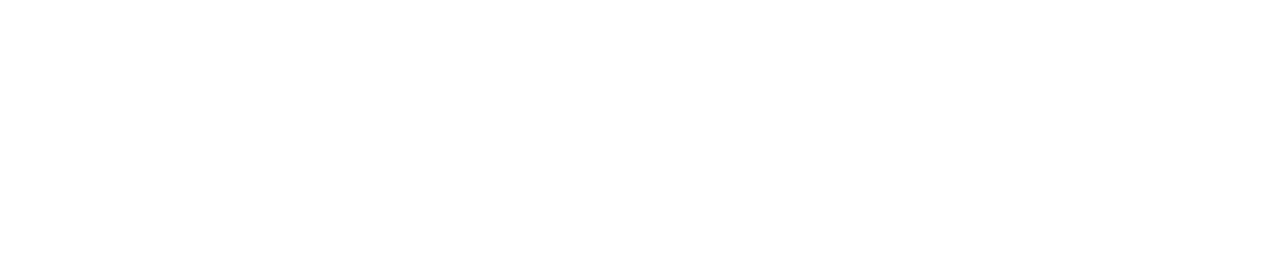
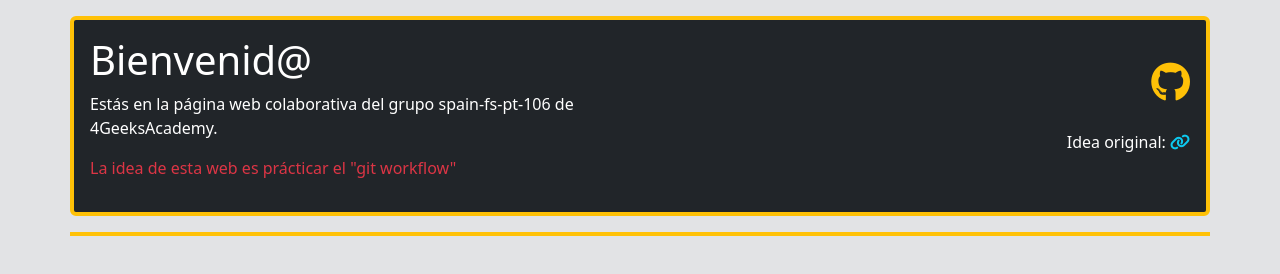
Before and after one commit to Adr1Est/spain-fs-pt-106-web-colaborativa, a plain HTML site: page index.html in a window 1280 px wide. Drawn offline with nearby package versions, Linux system fonts and the light colour scheme.

Commit message:
añadido cdn fontawesome y header

```diff
--- a/index.html
+++ b/index.html
@@ -5,9 +5,29 @@
     <meta name="viewport" content="width=device-width, initial-scale=1.0">
     <title>fs-106 Web Colaborativa</title>
     <link href="https://cdn.jsdelivr.net/npm/bootstrap@5.3.5/dist/css/bootstrap.min.css" rel="stylesheet" integrity="sha384-SgOJa3DmI69IUzQ2PVdRZhwQ+dy64/BUtbMJw1MZ8t5HZApcHrRKUc4W0kG879m7" crossorigin="anonymous">
+    <link rel="stylesheet" href="https://cdnjs.cloudflare.com/ajax/libs/font-awesome/6.7.2/css/all.min.css" integrity="sha512-Evv84Mr4kqVGRNSgIGL/F/aIDqQb7xQ2vcrdIwxfjThSH8CSR7PBEakCr51Ck+w+/U6swU2Im1vVX0SVk9ABhg==" crossorigin="anonymous" referrerpolicy="no-referrer" />
   </head>
-  <body>
+  <body class="container-fluid d-flex flex-column justify-content-center bg-secondary-subtle">
+    <div class="container-sm border border-warning bg-dark border-4 rounded text-white p-3 mt-3 mb-3 header">
+      <div class="row">
+        <div class="col-md-6">
+          <h1>Bienvenid@</h1>
+          <p>Estás en la página web colaborativa del grupo spain-fs-pt-106 de 4GeeksAcademy.</p>
+          <p class="text-danger">La idea de esta web es prácticar el "git workflow"</p>
+        </div>
+        <div class="col-md-6 d-flex flex-column justify-content-evenly align-items-end ">
+          <a href="https://github.com/Adr1Est/spain-fs-pt-106-web-colaborativa" target="_blank" class="text-warning"><i class="fa-brands fa-github fs-1"></i></a>
+          <p>Idea original: <a href="https://www.w3schools.com/git/git_remote_send_pull_request.asp?remote=github" target="_blank" class="fw-bold text-info"><i class="fa-solid fa-link"></i></a></p>
+        </div>
+      </div>
+    </div>
 
+    <div class="container-sm border-bottom border-warning border-4 mb-3"></div>
+
+
+    <!--Añadir código a partir de aquí-->
+
+    <div class=""></div>
 
     <!--Bootstrap-->
     <script src="https://cdn.jsdelivr.net/npm/@popperjs/core@2.11.8/dist/umd/popper.min.js" integrity="sha384-I7E8VVD/ismYTF4hNIPjVp/Zjvgyol6VFvRkX/vR+Vc4jQkC+hVqc2pM8ODewa9r" crossorigin="anonymous"></script>
```
